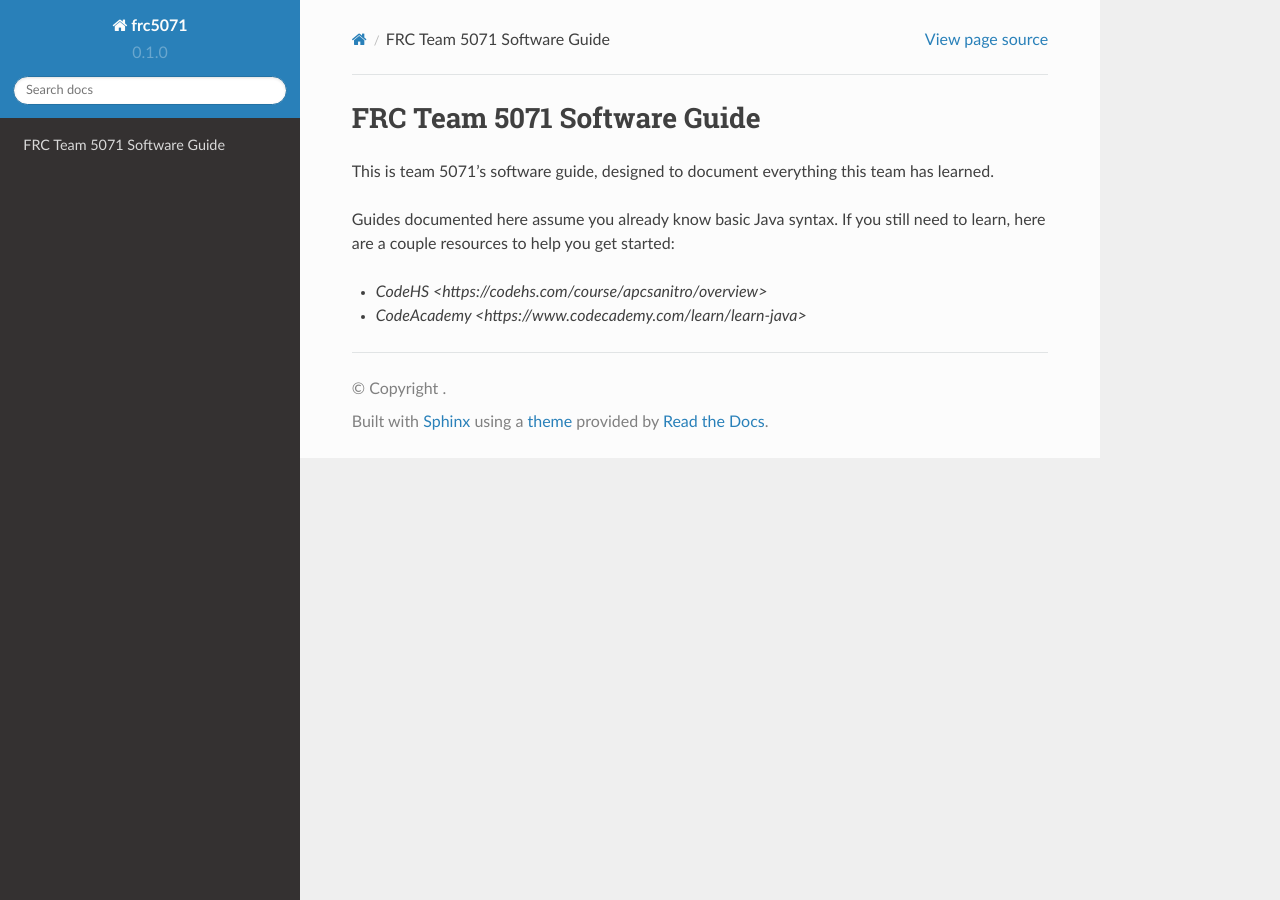
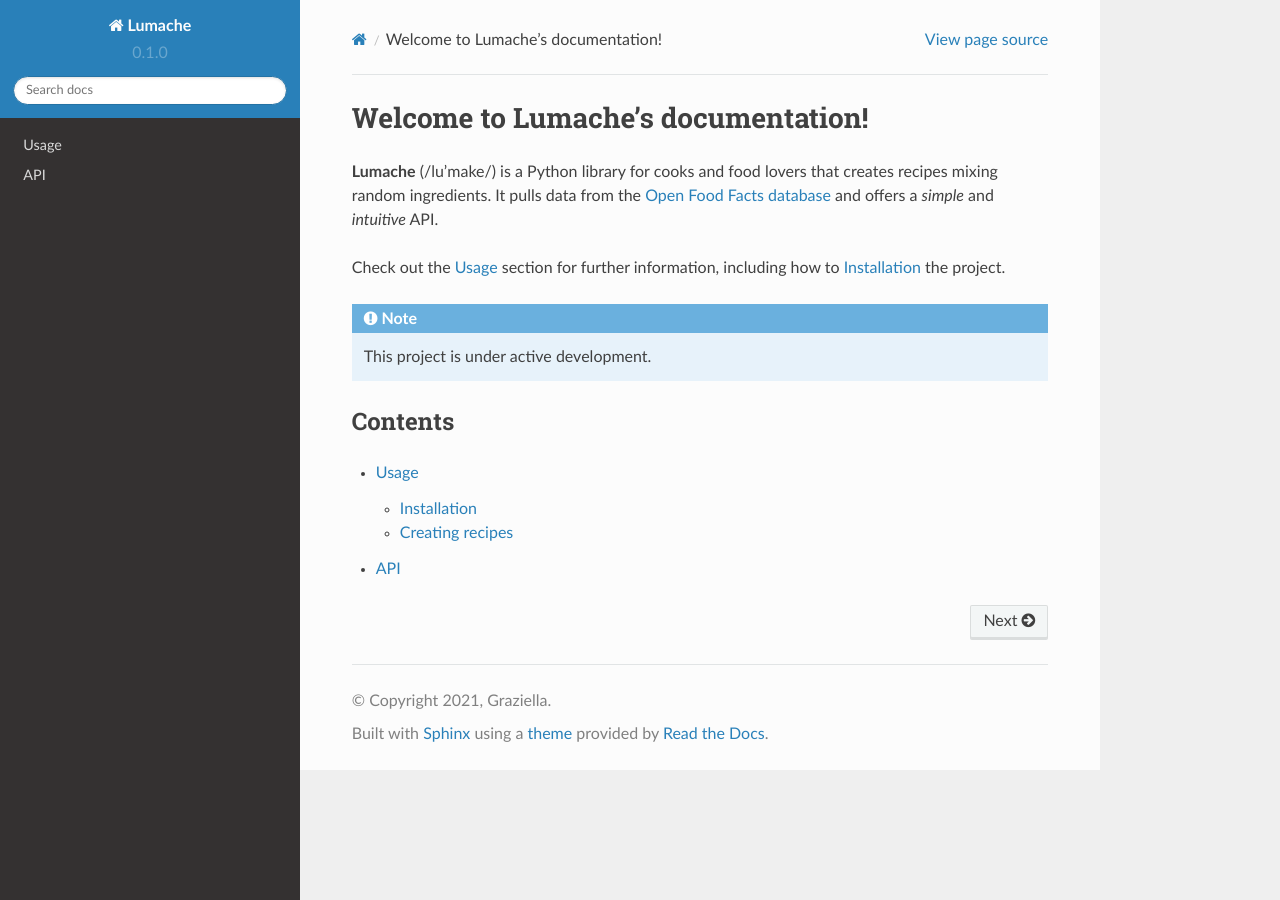
Before and after one commit to ChargerRobotics/docs, a Sphinx documentation site: the page built from docs/source/index.rst, in a window 1280 px wide. Built offline with Sphinx 7.4.7 and the Read the Docs theme 2.0.0, drawn with Linux system fonts in a browser that asks for light colours.

Commit message:
Reverted to og

```diff
--- /dev/null
+++ b/docs/source/api.rst
@@ -0,0 +1,7 @@
+API
+===
+
+.. autosummary::
+   :toctree: generated
+
+   lumache
--- a/docs/source/conf.py
+++ b/docs/source/conf.py
@@ -2,8 +2,9 @@
 
 # -- Project information
 
-project = 'frc5071'
-author = 'DatAsianBoi123'
+project = 'Lumache'
+copyright = '2021, Graziella'
+author = 'Graziella'
 
 release = '0.1'
 version = '0.1.0'
--- a/docs/source/index.rst
+++ b/docs/source/index.rst
@@ -1,8 +1,22 @@
-FRC Team 5071 Software Guide
+Welcome to Lumache's documentation!
 ===================================
-This is team 5071's software guide, designed to document everything this team has learned.
 
-Guides documented here assume you already know basic Java syntax. If you still need to learn, here are a couple resources to help you get started:
+**Lumache** (/lu'make/) is a Python library for cooks and food lovers
+that creates recipes mixing random ingredients.
+It pulls data from the `Open Food Facts database <https://world.openfoodfacts.org/>`_
+and offers a *simple* and *intuitive* API.
 
-- `CodeHS <https://codehs.com/course/apcsanitro/overview>`
-- `CodeAcademy <https://www.codecademy.com/learn/learn-java>`
+Check out the :doc:`usage` section for further information, including
+how to :ref:`installation` the project.
+
+.. note::
+
+   This project is under active development.
+
+Contents
+--------
+
+.. toctree::
+
+   usage
+   api
```
Also changed, not shown: docs/source/usage.rst (added, +33 -0 lines), lumache.py (added, +23 -0 lines), pyproject.toml (added, +8 -0 lines), 1 other file.
